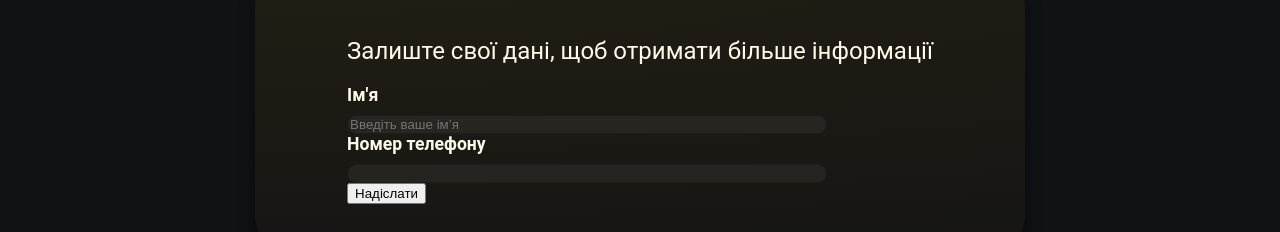
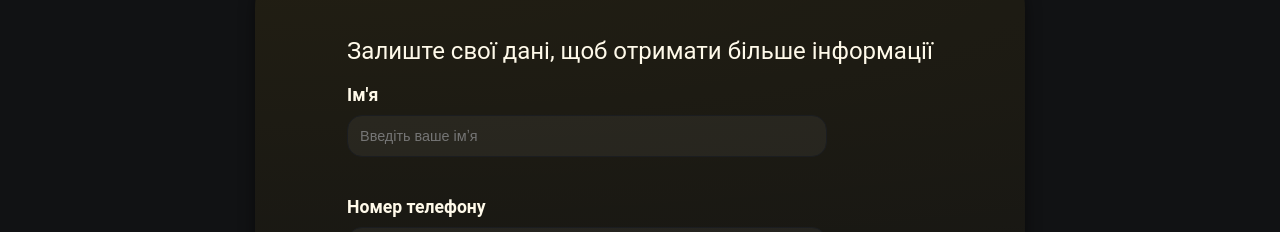
Before and after one commit to roman-sosnovskyi/reco, a React (Vite) app: page / in a window 1280 px wide. Shown: the part 720-952 px from the top of the page. Built offline with nearby package versions, Linux system fonts and the light colour scheme.

Commit message:
feat: enhance layout and styling of FeedbackForm component

```diff
--- a/src/components/FeedbackForm/FeedbackForm.module.scss
+++ b/src/components/FeedbackForm/FeedbackForm.module.scss
@@ -1,5 +1,8 @@
 .feedbackForm {
   max-width: 480px;
+  display: flex;
+  flex-direction: column;
+  gap: 40px;
 }
 
 .feedbackInputContainer {
@@ -17,4 +20,8 @@
   border: 1px solid #1b1d20;
   border-radius: 15px;
   background: rgba(255, 255, 255, 0.05);
+  outline: none;
+  padding: 12px;
+  font-size: 1.125rem;
+  color: inherit;
 }
```
